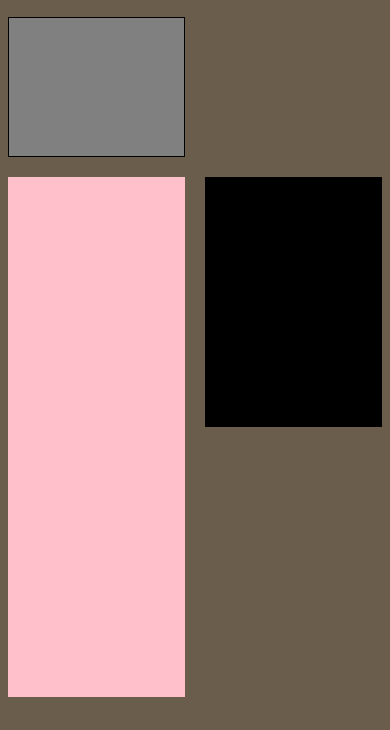
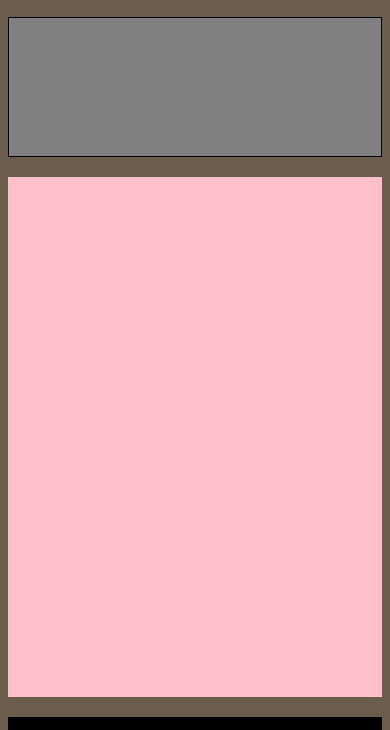
Before and after one commit to JohnCarloSabenorio/Memoria, a plain HTML site: page index.html in a window 390 px wide. Shown: the part 114-844 px from the top of the page. Drawn offline with Linux system fonts and the light colour scheme.

Commit message:
added media query

```diff
--- a/css/style.css
+++ b/css/style.css
@@ -32,12 +32,13 @@ body{
 }
 
 .grid-item-1{
+    display: grid;
     grid-area: status;
     border: 1px solid black;
     background: gray;
 
+}
 
-}
 .grid-item-2{
     grid-area: game-area;
     background: pink;
@@ -50,7 +51,20 @@ body{
 
 }
 
+.image-card{
+    background: red;
+}
+
 
 @media(max-width: 900px){
+    .grid-container{
+        grid-template-rows: 140px 250px 250px 250px;
+        grid-template-areas:
+        "status status"
+        "game-area game-area"
+        "game-area game-area"
+        "options options"
 
+
+    }
 }
```
